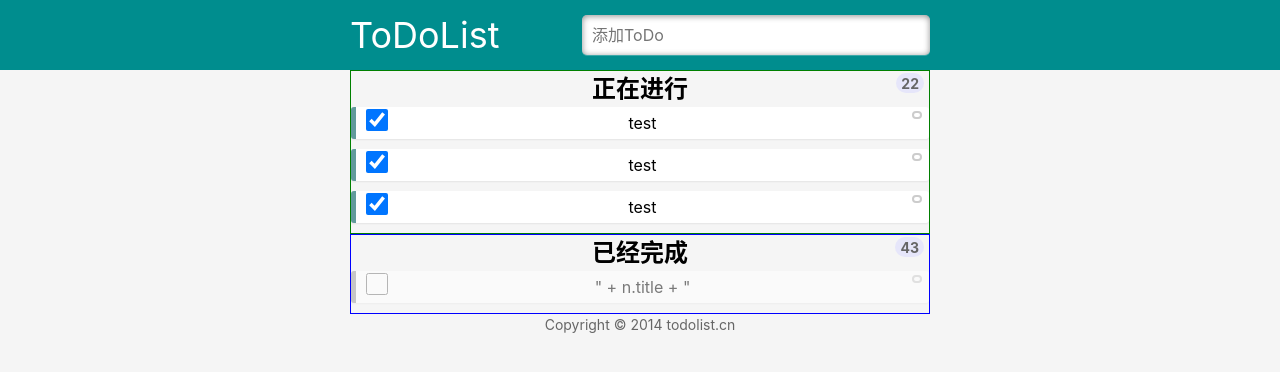
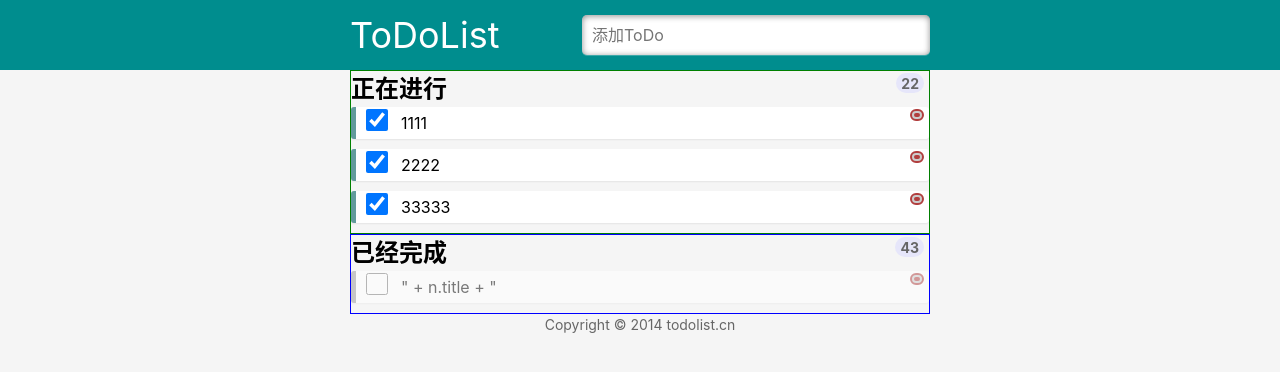
Before and after one commit to NiceyLai/toDoList-vue2, a Vue app: page /#/ in a window 1280 px wide. Shown: the top 372 px of the page. Built offline with nearby package versions, Linux system fonts and the light colour scheme.

Commit message:
完成saveDate

```diff
--- a/src/App.vue
+++ b/src/App.vue
@@ -19,7 +19,6 @@ body {
   font-family: $font-hei;
   -webkit-font-smoothing: antialiased;
   -moz-osx-font-smoothing: grayscale;
-  text-align: center;
   font-size: 16px;
   line-height: 1.5;
 }
--- a/src/assets/style/reset.scss
+++ b/src/assets/style/reset.scss
@@ -120,7 +120,7 @@ li a {
     width: 14px;
     height: 12px;
     border-radius: 14px;
-    border: 6px double #FFF;
+    border: 6px double rgb(177, 62, 62);
     background: #CCC;
     line-height: 14px;
     text-align: center;
--- a/src/components/Nav.vue
+++ b/src/components/Nav.vue
@@ -13,30 +13,41 @@ export default {
   data() {
     return {
       val: "",
-
     };
+  },
+  created() {
+    let getList = JSON.parse(window.localStorage.getItem("listTodo"));
+    this.todoList = getList;
   },
   methods: {
     inputContent(event) {
       if (event.keyCode === 13) {
-        console.log(1);
         if (this.val === "") {
           alert("请输入您要的操作");
         } else {
           // 先读取本地存储原来的数据
-          console.log(2);
+          const local = this.getDate();
+          // 把local数组进行更新数据 把最新的数据追加给local数组
+          local.push({ title: this.val, done: false });
+          // 把这个数组local 存储给本地存储
+          this.saveDate();
+          console.log(local);
         }
       }
     },
 
     getDate() {
-      this.todoList = localStorage.getItem("todolist");
+      this.todoList = localStorage.getItem("listTodo");
       if (this.todoList !== null) {
         // 本地存储里面的数据是字符串格式的 但是我们需要的是对象格式的
         return JSON.parse(this.todoList);
       } else {
         return [];
       }
+    },
+
+    saveDate() {
+      window.localStorage.setItem("listTodo", JSON.stringify(this.todoList));
     },
   },
 };
--- a/src/components/Now.vue
+++ b/src/components/Now.vue
@@ -5,8 +5,8 @@
     <ol v-for="item in todoList" :key="item.id">
       <li>
         <input type="checkbox" checked="checked" />
-        <p>{{ item.text }}</p>
-        <a href="javascript:;" id=" + i + "></a>
+        <p>{{ item.title }}</p>
+        <a href="javascript:;"></a>
       </li>
     </ol>
   </div>
@@ -20,18 +20,18 @@ export default {
       todoList: [
         {
           id: "1",
-          isCheck: false,
-          text: "test",
+          title: "1111",
+          done: false,
         },
         {
           id: "2",
-          isCheck: false,
-          text: "test",
+          title: "2222",
+          done: false,
         },
         {
           id: "3",
-          isCheck: false,
-          text: "test",
+          title: "33333",
+          done: false,
         },
       ],
     };
```
Also changed, not shown: src/components/cope.js (deleted, +0 -105 lines), 1 other file (tests, documents, lock files or other folders).
